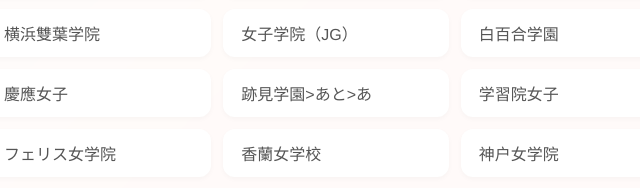
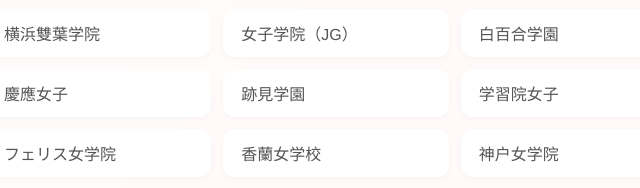
Before and after one commit to YuukiKeio/YuukiKeio.github.io, a plain HTML site: page pilgrimage.html in a window 1280 px wide. Shown: the part 612-800 px from the top of the page, 304-944 px from the left. Drawn offline with Linux system fonts and the light colour scheme.

Commit message:
Update pilgrimage.html

```diff
--- a/pilgrimage.html
+++ b/pilgrimage.html
@@ -134,7 +134,7 @@
             <li>女子学院（JG）</li>
             <li>白百合学園</li>
             <li>慶應女子</li>
-            <li>跡見学園>あと>あ
+            <li>跡見学園</li>
             <li>学習院女子</li>
             <li>フェリス女学院</li>
             <li>香蘭女学校</li>
```
